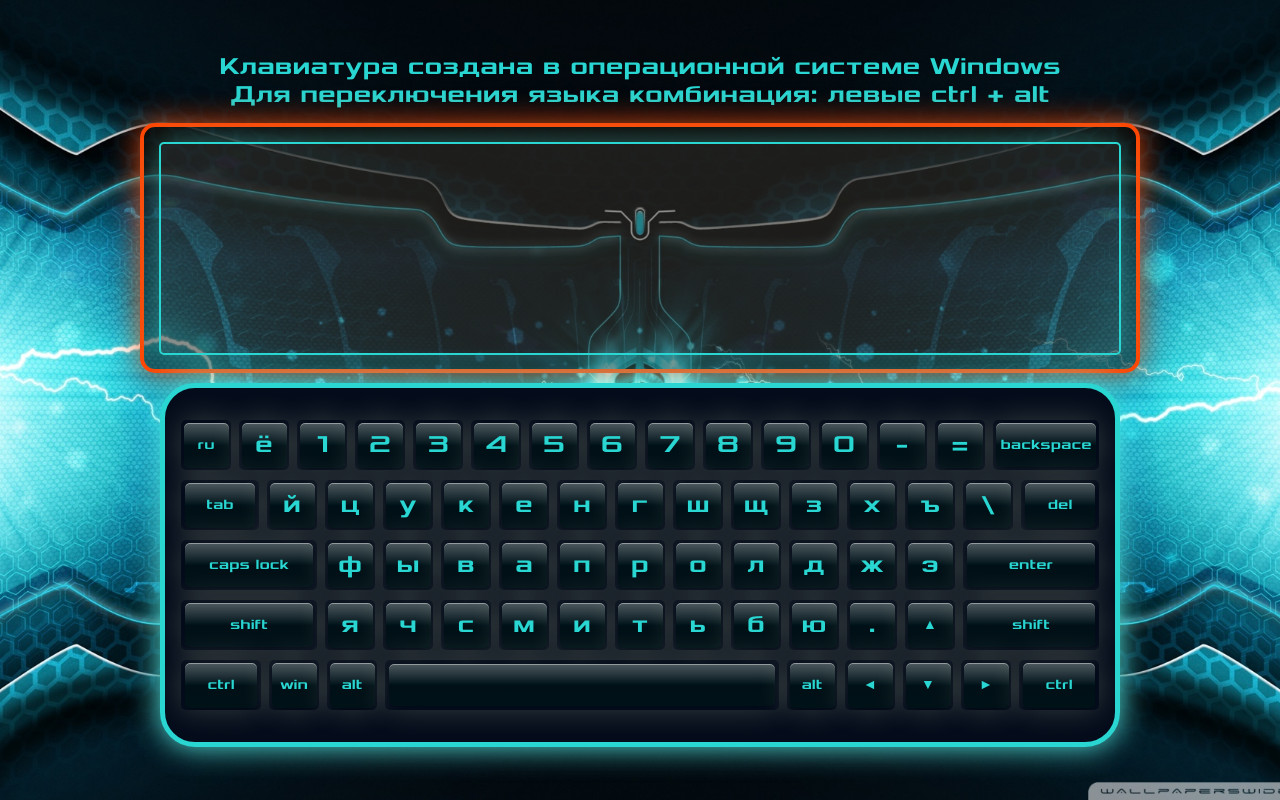
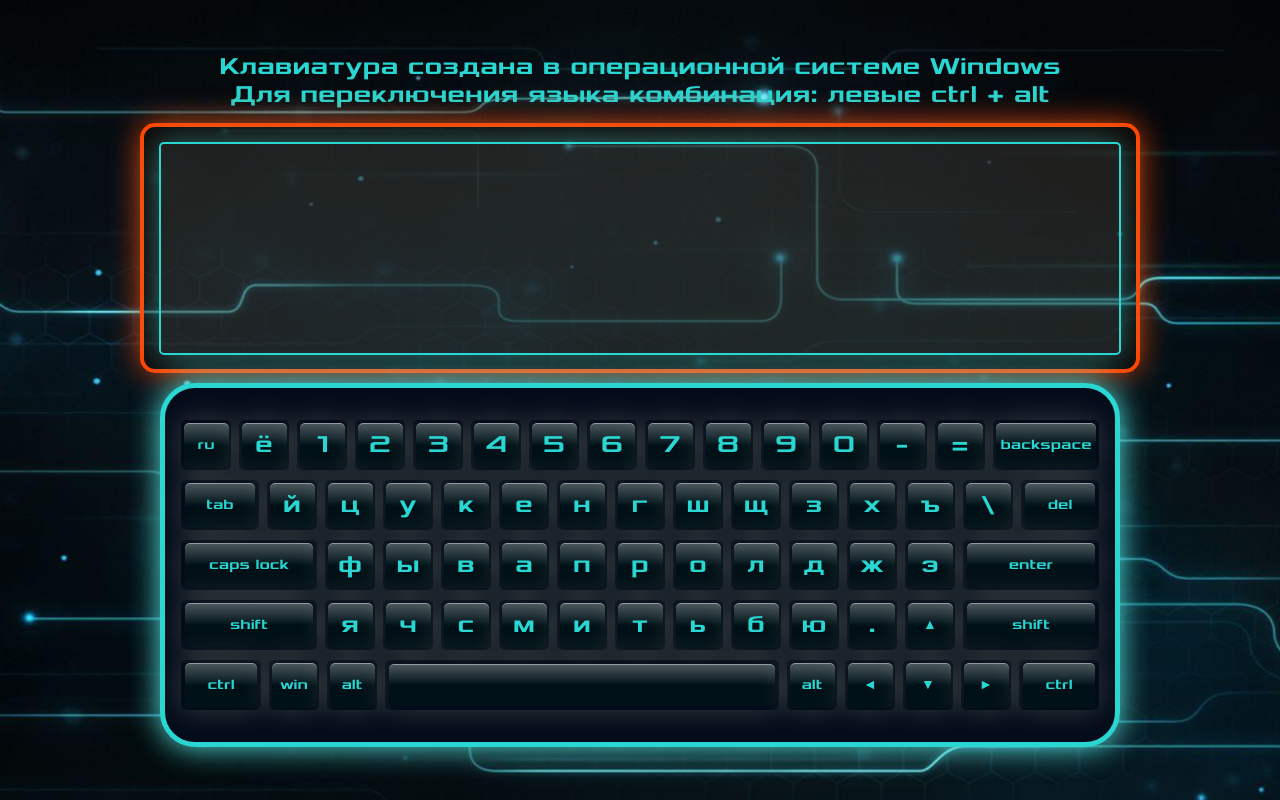
Before and after one commit to antasth/Virtual-keyboard, a website with bundled scripts: page index.html in a window 1280 px wide. Built offline with nearby package versions, Linux system fonts and the light colour scheme.

```diff
--- a/styles/styles.css
+++ b/styles/styles.css
@@ -16,7 +16,7 @@
 }
 
 body {
-  background-image: url(../assets/back1.jpg);
+  background-image: url(../assets/background.jpg);
   background-position: center;
   background-size: cover;
   min-height: 100vh;
@@ -99,7 +99,7 @@
 }
 
 .button:hover {
-  box-shadow: 0 0px 30px rgba(255, 69, 0, 0.8);;
+  box-shadow: 0 0px 30px rgba(255, 69, 0, 0.8);
 }
 .button:active {
   top: 0.1em;
```
Also changed, not shown: assets/back1.jpg (deleted), assets/background.jpg (added).
